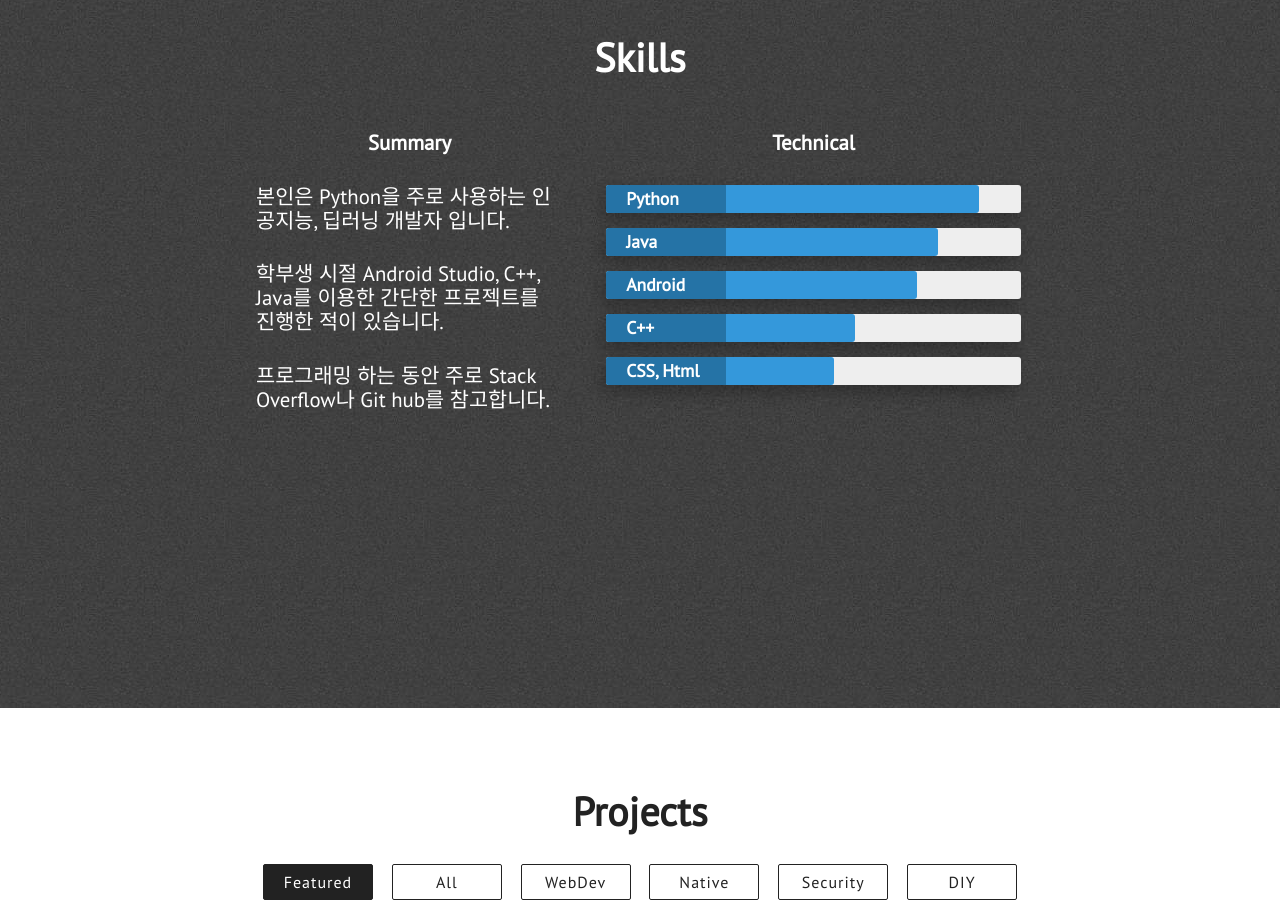
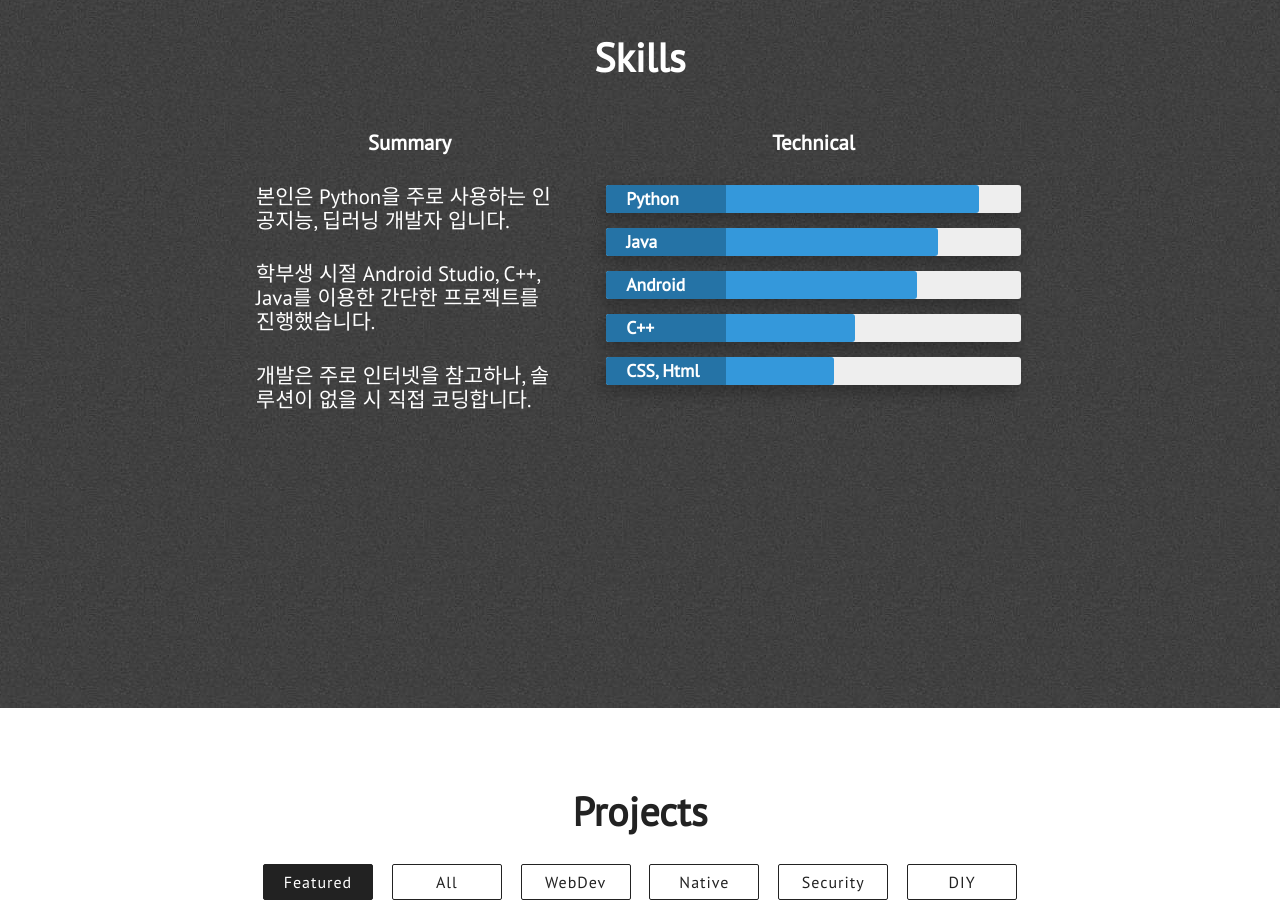
Before and after one commit to SongChaeYoung98/SongChaeYoung98.github.io, a Jekyll site: the page built from index.html, in a window 1280 px wide and 900 px high, scrolled down 2192 px. Built offline with Jekyll 4.4.1, drawn with Linux system fonts in a browser that asks for light colours; nearby versions of some CDN libraries.

Commit message:
Update skills.html

```diff
--- a/_includes/skills.html
+++ b/_includes/skills.html
@@ -11,10 +11,10 @@
                         본인은 Python을 주로 사용하는 인공지능, 딥러닝 개발자 입니다.
                     </p>
                     <p class="paragraph-text left-align">
-                        학부생 시절 Android Studio, C++, Java를 이용한 간단한 프로젝트를 진행한 적이 있습니다.
+                        학부생 시절 Android Studio, C++, Java를 이용한 간단한 프로젝트를 진행했습니다.
                     </p>
                     <p class="paragraph-text left-align">
-                        프로그래밍 하는 동안 주로 Stack Overflow나 Git hub를 참고합니다.
+                        개발은 주로 인터넷을 참고하나, 솔루션이 없을 시 직접 코딩합니다.
                     </p>
                 </div>
 
```
